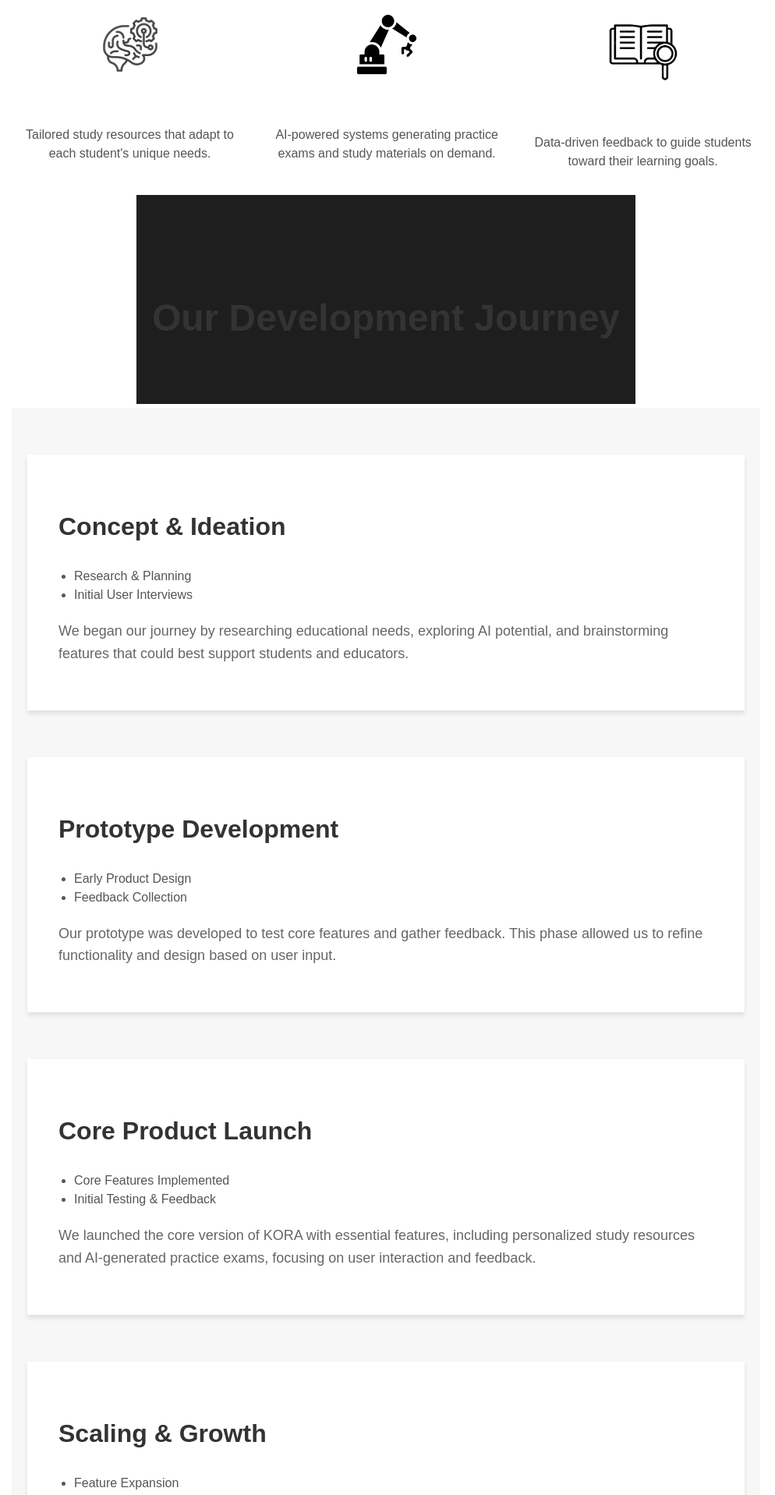
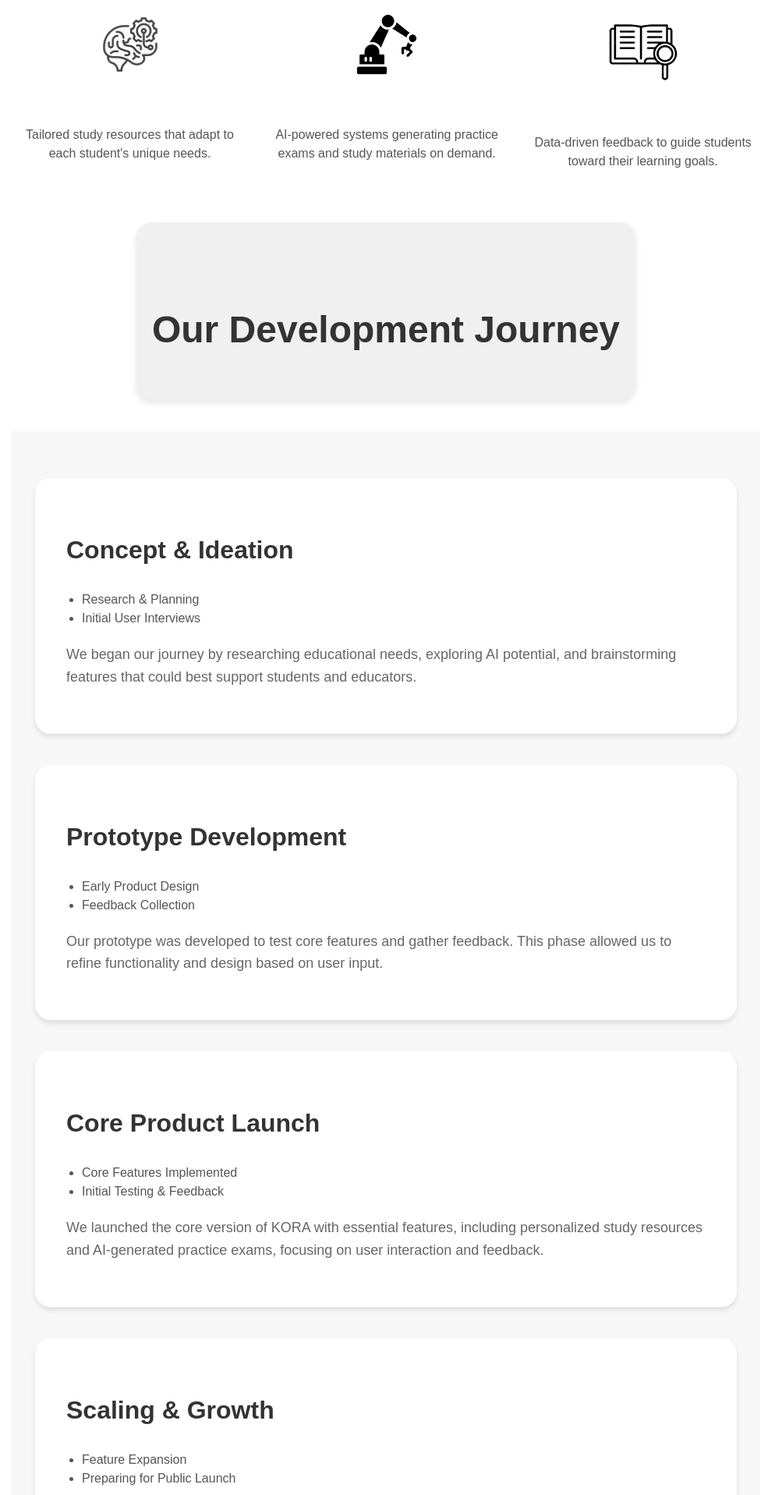
Before and after one commit to kora-edu/kora-edu.github.io, a Jekyll site: the page built from index.html, in a window 1280 px wide. Shown: the part 1032-2949 px from the top of the page at 78% size, without its empty margins (145-1139 px from the left). Built offline with Jekyll 4.4.1, drawn with Linux system fonts in a browser that asks for light colours.

Commit message:
template upload

```diff
--- a/_includes/projects.html
+++ b/_includes/projects.html
@@ -8,10 +8,14 @@ body {
 }
 
 .user-details {
-    background-color: #1e1e1e;
-    color: #ffffff;
+    background-color: #f0f0f0; /* Light grey background */
+    color: #333333; /* Darker grey text */
     text-align: center;
-    padding: 80px 20px;
+    padding: 60px 20px;
+    border-radius: 20px; /* Rounded corners */
+    max-width: 900px;
+    margin: 40px auto; /* Center the container */
+    box-shadow: 0 4px 8px rgba(0, 0, 0, 0.1); /* Subtle shadow */
 }
 
 .user-details h1 {
@@ -27,8 +31,8 @@ body {
 .journey-stage {
     display: flex;
     align-items: center;
-    margin-bottom: 60px;
-    max-width: 1200px;
+    margin-bottom: 40px;
+    max-width: 900px;
     margin-left: auto;
     margin-right: auto;
 }
@@ -40,7 +44,8 @@ body {
 .contents {
     background-color: #ffffff;
     padding: 40px;
-    box-shadow: 0 4px 6px rgba(0,0,0,0.1);
+    box-shadow: 0 4px 6px rgba(0, 0, 0, 0.1);
+    border-radius: 20px; /* Rounded corners */
     flex: 1;
 }
 
```
